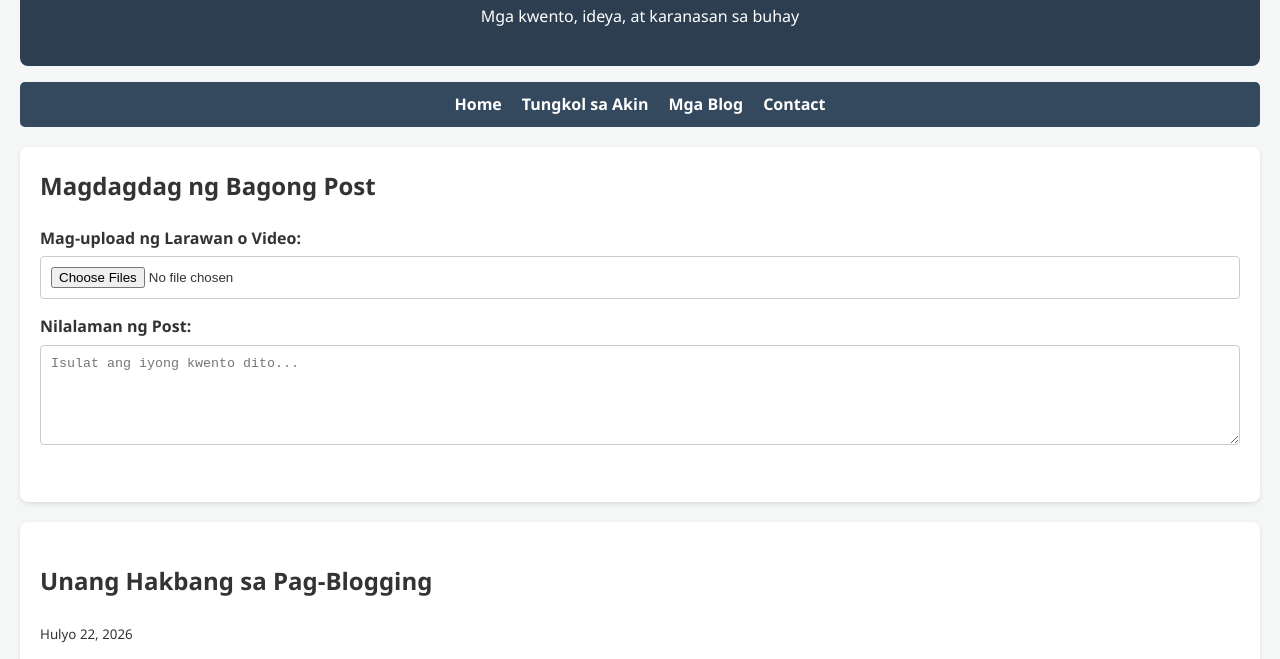
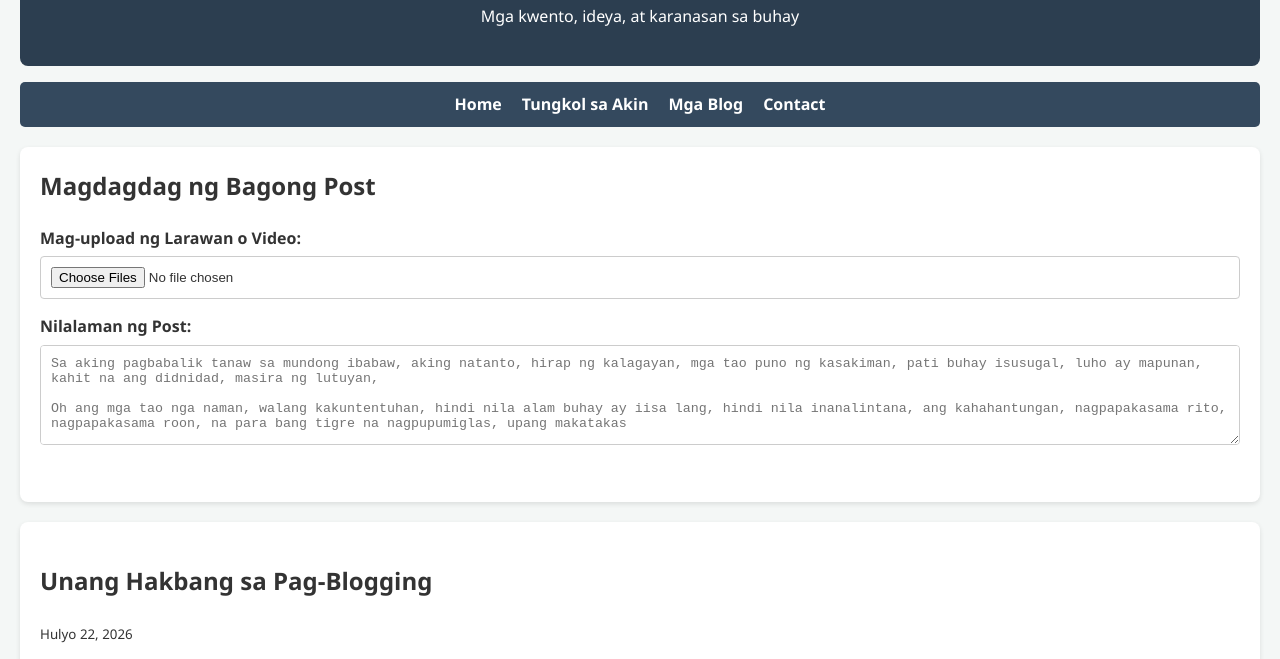
Before and after one commit to gemoijurilla-cloud/Guillermo.github.io, a plain HTML site: page index.html in a window 1280 px wide. Shown: the part 130-789 px from the top of the page. Drawn offline with Linux system fonts and the light colour scheme.

Commit message:
index.html

```diff
--- a/index.html
+++ b/index.html
@@ -131,7 +131,13 @@
                 <input type="file" id="mediaInput" accept="image/*,video/*" multiple>
 
                 <label for="postContent">Nilalaman ng Post:</label>
-                <textarea id="postContent" placeholder="Isulat ang iyong kwento dito..."></textarea>
+                <textarea id="postContent" placeholder="Sa aking pagbabalik tanaw sa mundong ibabaw, aking natanto, hirap ng kalagayan, mga tao puno ng kasakiman, pati buhay isusugal, luho ay mapunan, kahit na ang didnidad, masira ng lutuyan,
+
+Oh ang mga tao nga naman, walang kakuntentuhan, hindi nila alam buhay ay iisa lang, hindi nila inanalintana, ang kahahantungan, nagpapakasama rito, nagpapakasama roon, na para bang tigre na nagpupumiglas, upang makatakas
+
+Buhay na sinayang mo, mahal na kaibigan ko, dimo inisip,pagdurosa ang kapalit nito, ou.. ngayun hindi mo pa ramdan ang dulot nito, pero bago ang lahat, payo ko sayo, tigil na sa iyung pagiging ambisyuso
+
+Kaya kung ating kakalikan, naraa'y, kay saya noong tayo'y mga bata pa hindi natin alinta ang mga problema, na para bang, ibong malaya, na nakakagal ng mapayapa, kaya, ang nais ko ay magbaik kana, at magbalik tanaw sa nakalipas"></textarea>
 
                 <!-- Lalagyan kung saan lilitaw ang preview ng na-upload -->
                 <div id="previewContainer"></div>
```
